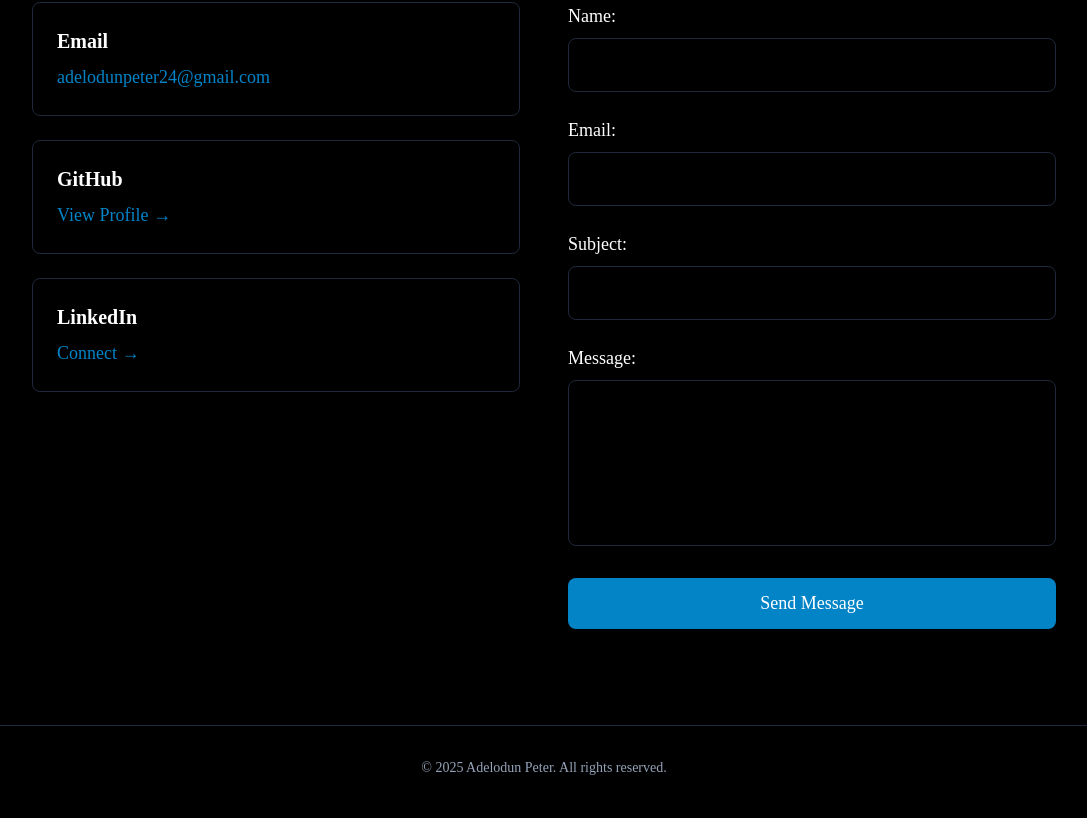
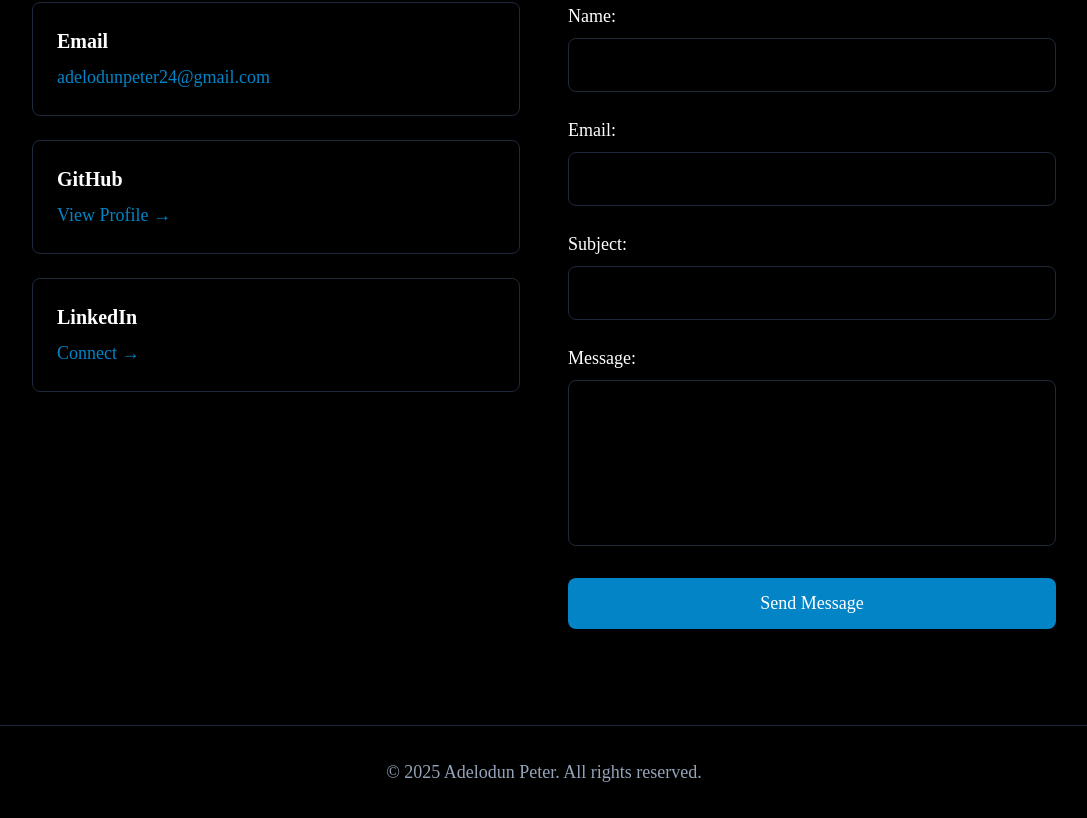
Before and after one commit to Adelodunpeter25/portfolio, a React (Vite) app: page / in a window 1280 px wide. Shown: the part 4343-5161 px from the top of the page, without its empty margins (96-1183 px from the left). Built offline with nearby package versions, Linux system fonts and the light colour scheme; a web font is replaced by a local one.

Commit message:
Increase copyright text size and mobile header gap

```diff
--- a/src/App.tsx
+++ b/src/App.tsx
@@ -37,7 +37,7 @@ function Home({
       <Skills skills={portfolioData.skills} />
       <Projects projects={portfolioData.projects} onProjectSelect={onProjectSelect} />
       <Contact email={portfolioData.email} social={portfolioData.social} />
-      <footer className="py-8 text-center text-text-secondary text-sm border-t border-border-dark">
+      <footer className="py-8 text-center text-text-secondary text-lg border-t border-border-dark">
         © {new Date().getFullYear()} {portfolioData.name}. All rights reserved.
       </footer>
     </>
--- a/src/components/DesktopNavbar.tsx
+++ b/src/components/DesktopNavbar.tsx
@@ -36,7 +36,7 @@ export default function DesktopNavbar() {
     <nav className="fixed top-6 left-1/2 transform -translate-x-1/2 z-50">
       <div className="bg-black/90 backdrop-blur-md border border-border-dark rounded-full px-6 py-3 flex items-center gap-6">
         {/* Mobile: Show name and theme toggle */}
-        <div className="md:hidden flex items-center justify-between w-full">
+        <div className="md:hidden flex items-center justify-between w-full gap-8">
           <a
             href="#home"
             className={`text-lg font-bold transition-colors ${
```
